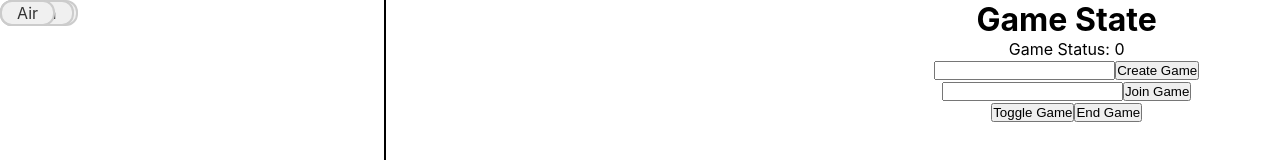
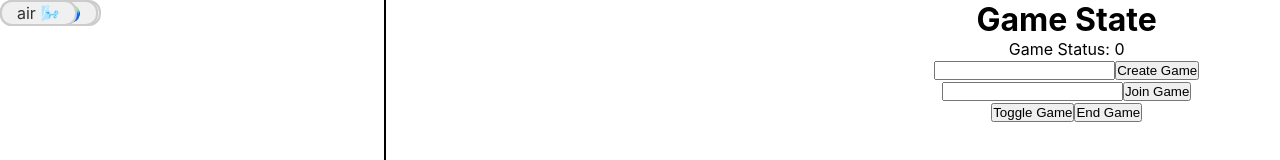
Before and after one commit to CS222-UIUC/team-30-project, a React (Create React App) app in the folder elemental_clash/: page / in a window 1280 px wide. Shown: the top 160 px of the page. Built offline with nearby package versions, Linux system fonts and the light colour scheme; no server answers; the database is empty.

Commit message:
set elements to combine to return database element or gemini element

```diff
--- a/elemental_clash/src/components/All_Elements.js
+++ b/elemental_clash/src/components/All_Elements.js
@@ -9,7 +9,7 @@ const SUPABASE_ANON_KEY = process.env.REACT_APP_SUPABASE_ANON_KEY
 // Create Supabase client
 const supabase = createClient(SUPABASE_URL, SUPABASE_ANON_KEY)
 
-export async function getElementProduct(parentOne, parentTwo){
+export async function getElementProduct(parentOne, parentTwo) {
     try {
     let element = getElementByParents(parentOne, parentTwo);
     let elementTwo = getElementByParents(parentTwo, parentOne);
@@ -36,6 +36,9 @@ export async function getElementProduct(parentOne, parentTwo){
 }
 
 const getElementByParents = async (parentOne, parentTwo) => {
+    if (parentOne == null || parentTwo == null){
+        return null;
+    }
     try {
         console.log("first log");
         const { data, error } = await supabase
@@ -44,7 +47,7 @@ const getElementByParents = async (parentOne, parentTwo) => {
         .eq('element_1', parentOne)
         .eq('element_2', parentTwo)
         .single();
-
+        console.log("Result: ", data);
         console.log("second log");
         console.log("parent 1: " + parentOne);
         console.log("third log");
--- a/elemental_clash/src/components/GameScreen.js
+++ b/elemental_clash/src/components/GameScreen.js
@@ -14,10 +14,10 @@ import PlayingField from './PlayingField';
 // let DraggableCore = Draggable.DraggableCore;
 // Sample initial elements
 const initialElements = [
-  { id: 0, name: 'Water', x: 0, y: 0 },
-  { id: 1, name: 'Fire', x: 0, y: 0 },
-  { id: 2, name: 'Earth', x: 0, y: 0 },
-  { id: 3, name: 'Air', x: 0, y: 0 },
+  { id: 0, name: 'water 💧', x: 0, y: 0 },
+  { id: 1, name: 'fire 🔥', x: 0, y: 0 },
+  { id: 2, name: 'earth 🌍', x: 0, y: 0 },
+  { id: 3, name: 'air 🌬️', x: 0, y: 0 },
 ];
 
 
--- a/elemental_clash/src/components/PlayingField.js
+++ b/elemental_clash/src/components/PlayingField.js
@@ -1,5 +1,6 @@
 import React, {useRef, useState, useEffect, useCallback} from 'react';
 import Element from './Element'
+import { getElementProduct } from './All_Elements';
 
 
 
@@ -70,9 +71,30 @@ const PlayingField = ( { initElements } ) => {
                     if (!(ele1 || ele2)) {
                         return prevElements;
                     } else {
+                        //setIsLoading(true);  // Set loading to true before awaiting the promise
+                        getElementProduct(ele1.name, ele2.name).then(newElement => {
+                            setElements(prevElements => {
+                                //setIsLoading(false);  // Set loading to false after the promise resolves
+                                return prevElements.filter(el => el.id != ele1Id && el.id != ele2Id).concat({
+                                    id: `${newElement}-${Date.now()}`,
+                                    name: newElement,
+                                    x: 0,
+                                    y: 0
+                                });
+                            });
+                        }).catch(error => {
+                            //setIsLoading(false);  // Set loading to false in case of an error
+                            console.error("Error while getting element product:", error);
+                        });
+                        return prevElements;
+
+
                         // const new_element = getElementProduct(ele1.name, ele2.name);
+                        // console.log("WHERE ARE UYOU");
+                        // console.log("new_element: " + new_element);
                         // return prevElements.filter(el => el.id != ele1Id && el.id != ele2Id).concat({id: `${new_element}-${Date.now()}`, name:`${new_element}`, x: 0, y:0})
-                        return prevElements.filter(el => el.id != ele1Id && el.id != ele2Id).concat({id: `${ele1.name}-${ele2.name}-${Date.now()}`, name:`${ele1.name}-${ele2.name}`, x: 0, y:0})
+
+                        //return prevElements.filter(el => el.id != ele1Id && el.id != ele2Id).concat({id: `${ele1.name}-${ele2.name}-${Date.now()}`, name:`${ele1.name}-${ele2.name}`, x: 0, y:0})
                     }
                 });
             }
```
